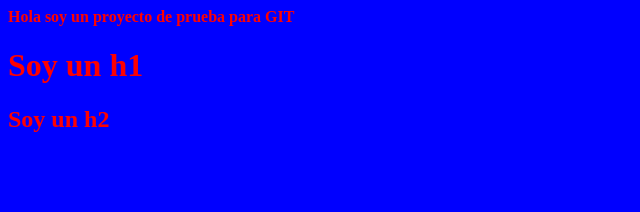
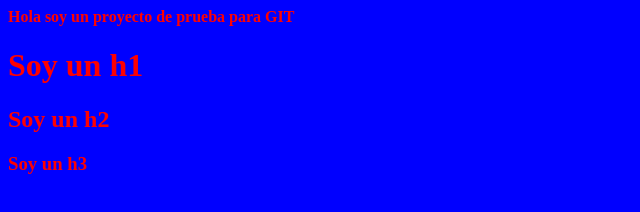
Before and after one commit to jordi79bcn/CursoGit, a plain HTML site: page Index.html in a window 1280 px wide. Shown: the whole page, without its empty margins (0-640 px from the left). Drawn offline with Linux system fonts and the light colour scheme.

Commit message:
Update Index.html
añadido h3

```diff
--- a/Index.html
+++ b/Index.html
@@ -10,5 +10,6 @@
 	Hola soy un proyecto de prueba para <b>GIT</b>
 	<h1> Soy un h1 </h1>
 	<h2> Soy un h2 </h2>
+	<h3> Soy un h3 </h3>
 </body>
 </html>
```
